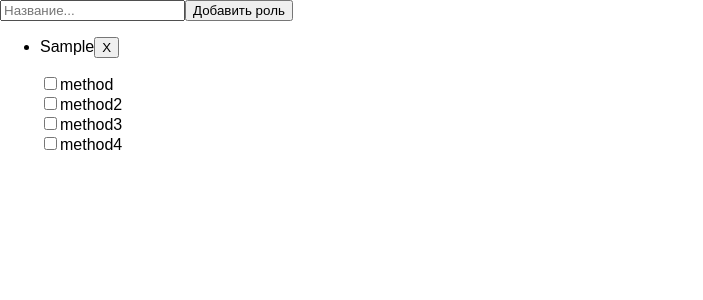
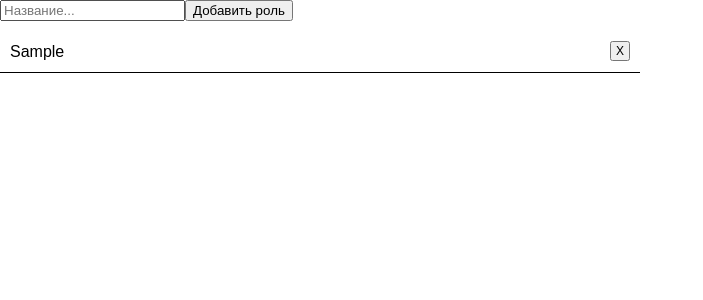
Before and after one commit to Peccansy/roles-editor, a React (Create React App) app: page / in a window 1280 px wide. Both pictures are taken after typing "Sample" into the empty fields and a click on the button "Добавить роль". Shown: the top 300 px of the page, without its empty margins (0-703 px from the left). Built offline with nearby package versions, Linux system fonts and the light colour scheme.

Commit message:
Stylings

```diff
--- a/src/App.css
+++ b/src/App.css
@@ -1,28 +1,4 @@
-.App {
-  text-align: center;
+.wrapper {
+    display: flex;
+    flex-wrap: wrap;
 }
-
-.App-logo {
-  animation: App-logo-spin infinite 20s linear;
-  height: 80px;
-}
-
-.App-header {
-  background-color: #222;
-  height: 150px;
-  padding: 20px;
-  color: white;
-}
-
-.App-title {
-  font-size: 1.5em;
-}
-
-.App-intro {
-  font-size: large;
-}
-
-@keyframes App-logo-spin {
-  from { transform: rotate(0deg); }
-  to { transform: rotate(360deg); }
-}
--- a/src/App.js
+++ b/src/App.js
@@ -1,19 +1,21 @@
 import React, { Component } from 'react';
+import {connect} from 'react-redux';
 import AddRole from './components/AddRole';
 import VisibleRoles from './components/VisibleRoles';
 import VisibleMethods from './components/VisibleMethods';
-import './App.css';
+import './App.css'
 
 class App extends Component {
   render() {
+      const methods = this.props.currentRole ? <VisibleMethods/> : null;
     return (
-        <div>
+        <div className="wrapper">
             <AddRole />
             <VisibleRoles />
-            <VisibleMethods />
+            {methods}
         </div>
     );
   }
 }
 
-export default App;
+export default connect((state) => ({ currentRole: state.currentRoleId }), null)(App);
--- a/src/actions/creators.js
+++ b/src/actions/creators.js
@@ -1,6 +1,6 @@
 import * as types from './types';
 
-let idCounter = 0;
+let idCounter = 1;
 
 export const deleteRole = (id) => {
     return {type: types.ROLE_DELETE, id}
--- /dev/null
+++ b/src/components/AddRole/AddRole.css
@@ -0,0 +1,5 @@
+.add-role {
+    width: 100%;
+    flex: 1 0 auto;
+    margin-bottom: 10px;
+}
--- a/src/components/AddRole/AddRole.js
+++ b/src/components/AddRole/AddRole.js
@@ -1,6 +1,7 @@
 import React from 'react';
 import {connect} from 'react-redux';
 import {addRole} from "../../actions/creators";
+import './AddRole.css'
 
 let AddRole = ({dispatch}) => {
     let input;
@@ -13,7 +14,7 @@ let AddRole = ({dispatch}) => {
         input.value = '';
     };
     return (
-        <div>
+        <div className="add-role">
             <form action="#" onSubmit={submitHandler}>
                 <input ref={node => {
                     input = node;
--- /dev/null
+++ b/src/components/RolesItem/RolesItem.css
@@ -0,0 +1,33 @@
+.roles__item {
+    cursor: pointer;
+    padding: 10px;
+    transition: background-color .3s ease-in;
+    line-height: 20px;
+    position: relative;
+    white-space: nowrap;
+    border-bottom: 1px solid black;
+}
+.roles__item:hover {
+    background-color: rgba(0,0,0,.1);
+}
+.roles__item.roles__item_active {
+    font-weight: bold;
+}
+.roles__item-name {
+    max-width: 90%;
+    overflow: hidden;
+    text-overflow: ellipsis;
+    margin-right: 25px;
+    display: inline-block;
+    vertical-align: middle;
+}
+.roles__item-button {
+    position: absolute;
+    right: 10px;
+    top: 50%;
+    font-size: 12px;
+    height: 20px;
+    width: 20px;
+    padding: 0;
+    margin-top: -10px;
+}
--- a/src/components/RolesItem/RolesItem.js
+++ b/src/components/RolesItem/RolesItem.js
@@ -1,16 +1,17 @@
 import React from 'react';
+import './RolesItem.css';
 
-const RolesItem = ({name, onDelete, onItemClick, id}) => {
+const RolesItem = ({name, onDelete, onItemClick, id, active}) => {
     const onButtonClick = (e) => {
         e.stopPropagation();
         onDelete(id);
     };
     return (
-        <li onClick={() => {
+        <li className={active ? 'roles__item roles__item_active' : 'roles__item'} onClick={() => {
             onItemClick(id);
         }}>
-            {name}
-            <button onClick={onButtonClick}>X</button>
+            <span className="roles__item-name">{name}</span>
+            <button className="roles__item-button" onClick={onButtonClick}>X</button>
         </li>
     );
 };
--- /dev/null
+++ b/src/components/RolesList/RolesList.css
@@ -0,0 +1,5 @@
+.roles {
+    min-width: 25%;
+    max-width: 50%;
+    flex: 1 0 auto;
+}
--- a/src/components/RolesList/RolesList.js
+++ b/src/components/RolesList/RolesList.js
@@ -1,12 +1,14 @@
 import React from 'react';
 import RolesItem from '../RolesItem';
+import './RolesList.css';
 
-const RolesList = ({ onItemClick, onItemDelete, roles }) => {
+const RolesList = ({onItemClick, onItemDelete, roles, currentRoleId}) => {
     const items = roles.map(role => {
-        return <RolesItem key={role.id} name={role.name} id={role.id} onItemClick={onItemClick} onDelete={onItemDelete}/>
+        return <RolesItem key={role.id} name={role.name} id={role.id} active={currentRoleId === role.id}
+                          onItemClick={onItemClick} onDelete={onItemDelete}/>
     });
     return (
-        <ul>
+        <ul className="roles">
             {items}
         </ul>
     )
--- a/src/components/VisibleRoles/VisibleRoles.js
+++ b/src/components/VisibleRoles/VisibleRoles.js
@@ -5,7 +5,8 @@ import {deleteRole, changeCurrentRole} from "../../actions/creators";
 
 const mapStateToProps = (state) => {
     return {
-        roles: state.roles
+        roles: state.roles,
+        currentRoleId: state.currentRoleId,
     }
 };
 
@@ -13,6 +14,7 @@ const mapDispatchToProps = (dispatch) => {
     return {
         onItemDelete(id) {
             dispatch(deleteRole(id));
+            dispatch(changeCurrentRole(null)); // clear selection
         },
         onItemClick(id) {
             dispatch(changeCurrentRole(id));
--- a/src/index.css
+++ b/src/index.css
@@ -1,5 +1,14 @@
+* {
+    box-sizing: border-box;
+}
 body {
-  margin: 0;
-  padding: 0;
-  font-family: sans-serif;
+    margin: 0;
+    padding: 0;
+    font-family: sans-serif;
 }
+
+ul {
+    margin: 0;
+    padding: 0;
+    list-style: none;
+}
```
